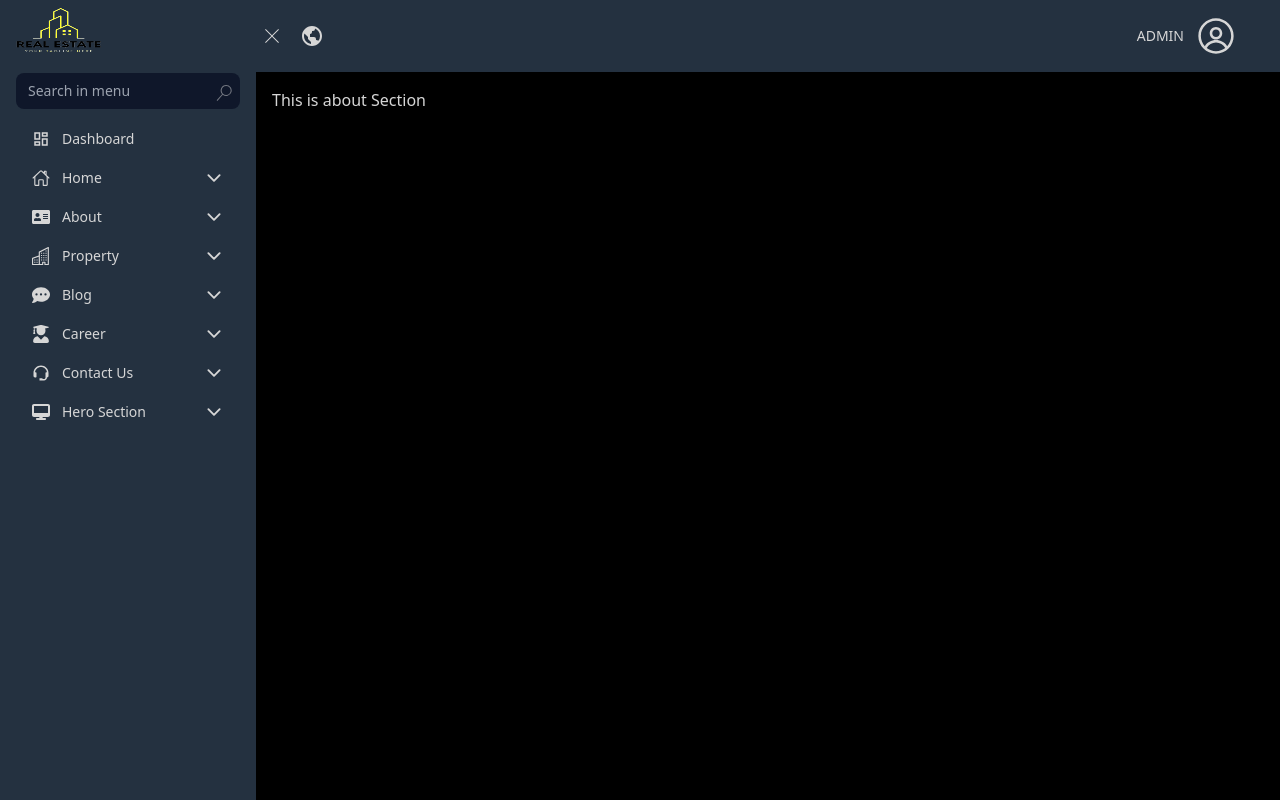
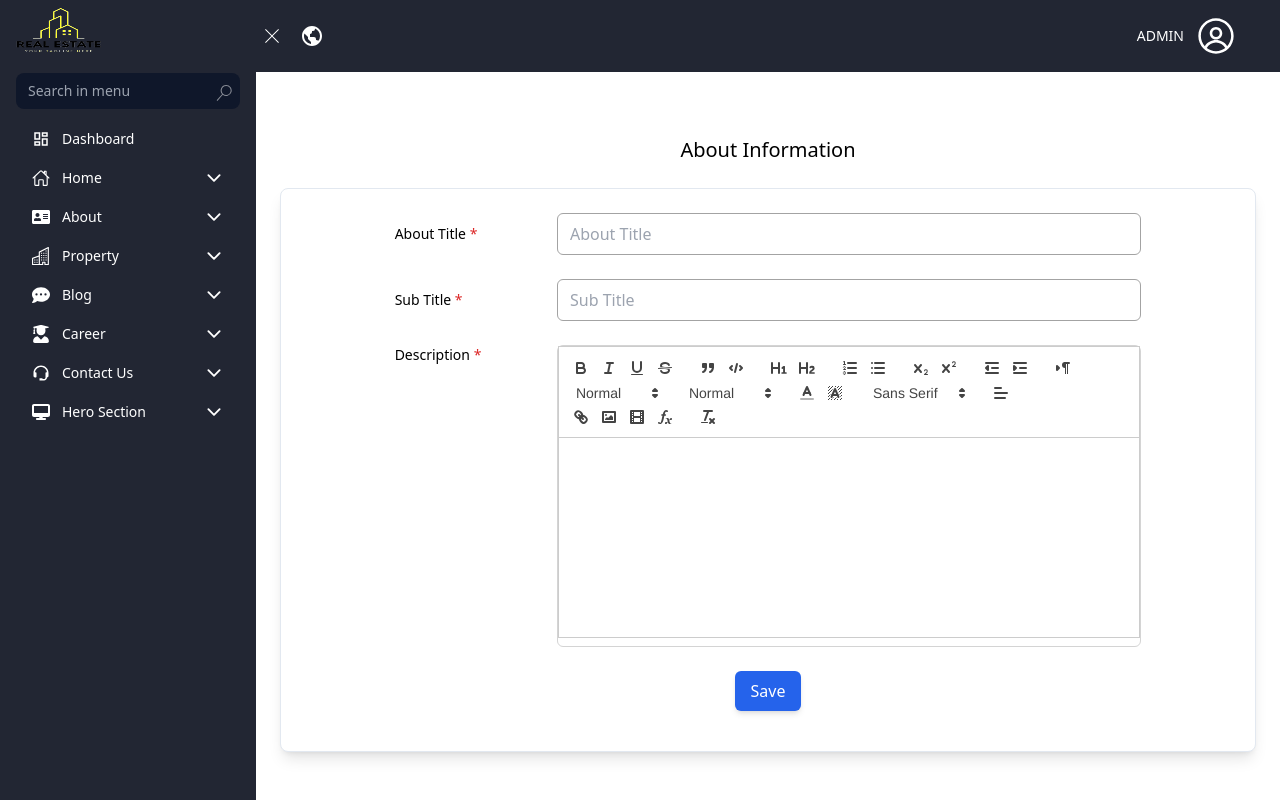
Before and after one commit to sumondas2001/Real-Estate-website, a React (Vite) app: page /admin-dashBoard/home-about in a window 1280 px wide. Built offline with nearby package versions, Linux system fonts and the light colour scheme; a web font is replaced by a local one.

Commit message:
about pages from add and text editor ReactQuill add competed

```diff
--- a/index.html
+++ b/index.html
@@ -1,5 +1,5 @@
 <!doctype html>
-<html lang="en" data-theme="black">
+<html lang="en" data-theme="">
 
 <head>
   <meta charset="UTF-8" />
@@ -17,7 +17,7 @@
     :root {
       --Primary: #edea42;
       --secondary: #0c1d1b;
-      --dashboard: #243140;
+      --dashboard: #222633;
     }
   </style>
 </body>
--- a/package.json
+++ b/package.json
@@ -22,6 +22,7 @@
     "react-helmet": "^6.1.0",
     "react-hot-toast": "^2.5.1",
     "react-icons": "^5.4.0",
+    "react-quill": "^2.0.0",
     "react-router-dom": "^7.1.1",
     "react-scroll-trigger": "^0.6.14",
     "sort-by": "^1.2.0",
--- a/src/AdminDashBoard/AdminDashBoard.jsx
+++ b/src/AdminDashBoard/AdminDashBoard.jsx
@@ -20,7 +20,7 @@ const AdminDashBoard = () => {
                          <Header />
 
                          {/* Scrollable Outlet */}
-                         <div className="flex-1 overflow-y-auto p-4">
+                         <div className="flex-1 overflow-y-auto p-6 ">
                               <Outlet />
                          </div>
                     </div>
--- a/src/AdminDashBoard/Header/Header.jsx
+++ b/src/AdminDashBoard/Header/Header.jsx
@@ -14,7 +14,7 @@ const Header = () => {
      };
 
      return (
-          <div className="flex justify-between pr-10 pl-2 py-3 bg-dashboardColor">
+          <div className="flex justify-between pr-10 pl-2 py-3  bg-dashboardColor text-white">
                {/* Left Section */}
                <div className="flex items-center gap-4">
                     {/* Toggle Sidebar Button */}
--- a/src/AdminDashBoard/HomePage/AboutSection/AboutSection.jsx
+++ b/src/AdminDashBoard/HomePage/AboutSection/AboutSection.jsx
@@ -1,9 +1,142 @@
+import { useState } from "react";
+import ReactQuill from "react-quill";
+import "react-quill/dist/quill.snow.css";
 
+import "./SherdTextEditor.css"
 const AboutSection = () => {
+     const [value, setValue] = useState(""); // To store ReactQuill content
+     const [titleData, setTitleData] = useState({ title: "", subTitle: "" }); // To store title data
+     const [formData, setFormData] = useState(null); // To store combined form data for UI display
+
+     // Define the modules object for ReactQuill
+     const modules = {
+          toolbar: [
+               ["bold", "italic", "underline", "strike"], // Text formatting buttons
+               ["blockquote", "code-block"],
+               [{ header: 1 }, { header: 2 }], // Headers
+               [{ list: "ordered" }, { list: "bullet" }],
+               [{ script: "sub" }, { script: "super" }], // Superscript/subscript
+               [{ indent: "-1" }, { indent: "+1" }], // Indentation
+               [{ direction: "rtl" }], // Text direction
+               [{ size: ["small", false, "large", "huge"] }], // Font sizes
+               [{ header: [1, 2, 3, 4, 5, 6, false] }], // Header dropdown
+               [{ color: [] }, { background: [] }], // Color and background
+               [{ font: [] }], // Font family
+               [{ align: [] }], // Text alignment
+               ["link", "image", "video", "formula"], // Multimedia options
+               ["clean"], // Clear formatting
+          ],
+     };
+
+     // Handle form submission
+     const handleAboutForm = (e) => {
+          e.preventDefault();
+          const form = e.target;
+          const title = form.title.value;
+          const subTitle = form.subTitle.value;
+
+          // Update title data
+          const updatedTitleData = { title, subTitle };
+          setTitleData(updatedTitleData);
+
+          // Combine form data
+          setFormData({ ...updatedTitleData, description: value });
+     };
+
      return (
-          <div>
-               <h1>This is about Section</h1>
+          <div className="2xl:max-w-screen-2xl xl:max-w-screen-lg lg:max-w-screen-md md:max-w-screen-sm max-w-[360px] mx-auto py-4">
+               <h1 className="text-xl font-medium lg:py-6 text-center">About Information</h1>
+               <div className="bg-white border border-slate-200 rounded-lg shadow-lg">
+                    <form onSubmit={handleAboutForm} className="pb-10 pt-6 space-y-6">
+                         {/* About Title Field */}
+                         <div className="flex items-center justify-center">
+                              <div className="lg:w-1/6 w-1/3">
+                                   <label className="text-sm font-medium text-left block">
+                                        About Title <span className="text-red-600">*</span>
+                                   </label>
+                              </div>
+                              <div className="lg:w-3/5 w-full">
+                                   <input
+                                        className="w-full py-2 px-3 border border-neutral-400 focus:outline-none focus:border-blue-400 rounded-md"
+                                        type="text"
+                                        name="title"
+                                        required
+                                        placeholder="About Title"
+                                   />
+                              </div>
+                         </div>
 
+                         {/* Sub Title Field */}
+                         <div className="flex items-center justify-center">
+                              <div className="lg:w-1/6 w-1/3">
+                                   <label className="text-sm font-medium text-left block">
+                                        Sub Title <span className="text-red-600">*</span>
+                                   </label>
+                              </div>
+                              <div className="lg:w-3/5 w-full">
+                                   <input
+                                        className="w-full py-2 px-3 border border-neutral-400 focus:outline-none focus:border-blue-400 rounded-md"
+                                        type="text"
+                                        name="subTitle"
+                                        required
+                                        placeholder="Sub Title"
+                                   />
+                              </div>
+                         </div>
+
+                         {/* Description Field */}
+                         <div className="flex  justify-center">
+                              <div className="lg:w-1/6 w-1/3">
+                                   <label className="text-sm font-medium text-left block">
+                                        Description <span className="text-red-600">*</span>
+                                   </label>
+                              </div>
+                              <div className="lg:w-3/5 w-full">
+                                   <div className="rounded-md border border-neutral-300">
+                                        {/* Fixed Toolbar */}
+                                        <div className="quill-toolbar-wrapper">
+                                             <ReactQuill
+                                                  theme="snow"
+                                                  modules={modules} // Pass the modules here
+                                                  value={value}
+                                                  onChange={setValue}
+                                                  style={{
+                                                       height: "300px", // Set editor height
+                                                       overflow: "auto", // Enable scrolling
+                                                  }}
+                                                  className="editor-with-toolbar"
+                                             />
+                                        </div>
+                                   </div>
+                              </div>
+
+
+                         </div>
+
+                         {/* Save Button */}
+                         <div className="flex justify-center">
+                              <button
+                                   type="submit"
+                                   className="py-2 px-4 bg-blue-600 text-white font-medium rounded-md shadow-md hover:bg-blue-700 focus:outline-none"
+                              >
+                                   Save
+                              </button>
+                         </div>
+                    </form>
+               </div>
+
+               {/* Render the rich text content */}
+               {formData && (
+                    <div className="mt-8">
+                         <h2 className="text-lg font-medium">Preview</h2>
+                         <h3 className="text-xl font-semibold">{formData.title}</h3>
+                         <h4 className="text-lg text-gray-600">{formData.subTitle}</h4>
+                         <div
+                              className="bg-gray-100 p-4 rounded-md border"
+                              dangerouslySetInnerHTML={{ __html: formData.description }}
+                         ></div>
+                    </div>
+               )}
           </div>
      );
 };
--- /dev/null
+++ b/src/AdminDashBoard/HomePage/AboutSection/SherdTextEditor.css
@@ -0,0 +1,15 @@
+.editor-with-toolbar .ql-toolbar {
+     position: sticky;
+     top: 0;
+     z-index: 10;
+     /* Ensure toolbar stays on top of content */
+     background: white;
+     /* Ensure toolbar background is visible */
+}
+
+.editor-with-toolbar .ql-container {
+     max-height: 200px;
+     /* Set a maximum height for the editor content */
+     overflow-y: auto;
+     /* Enable vertical scrolling */
+}
--- a/src/AdminDashBoard/Sidebar/Sidebar.jsx
+++ b/src/AdminDashBoard/Sidebar/Sidebar.jsx
@@ -606,17 +606,17 @@ const Sidebar = () => {
                          <div className="mt-2 relative">
                               <input
                                    type="text"
-                                   className="my-3 bg-slate-900 px-3 w-full text-sm py-2 rounded-lg"
+                                   className="my-3 bg-slate-900 text-white px-3 w-full text-sm py-2 rounded-lg"
                                    placeholder="Search in menu"
                                    name="search"
                               />
-                              <VscSearch className="absolute bottom-5 right-2 opacity-50" />
+                              <VscSearch className="absolute text-white bottom-5 right-2 opacity-50" />
                          </div>
                     </div>
 
                     {/* Links Section */}
                     <div className="overflow-y-auto h-svh mt-0">
-                         <ul className="flex-1  text-sm font-normal space-y-[3px]">{links}</ul>
+                         <ul className="flex-1 text-white  text-sm font-normal space-y-[3px]">{links}</ul>
                     </div>
                </div>
           )
--- a/src/Layout/Main.jsx
+++ b/src/Layout/Main.jsx
@@ -36,7 +36,7 @@ const Main = () => {
      //      return () => lenis.destroy()
      // }, [])
      return (
-          <div className="font-Playfair">
+          <div className="font-Playfair bg-black">
                <Navbar></Navbar>
                <Outlet></Outlet>
                <Footer></Footer>
--- a/tailwind.config.js
+++ b/tailwind.config.js
@@ -17,7 +17,7 @@ export default {
     },
   },
   daisyui: {
-    themes: ["black"],
+    themes: [""],
   },
   plugins: [
     require('daisyui'),
```
Also changed, not shown: 1 other file (tests, documents, lock files or other folders).
